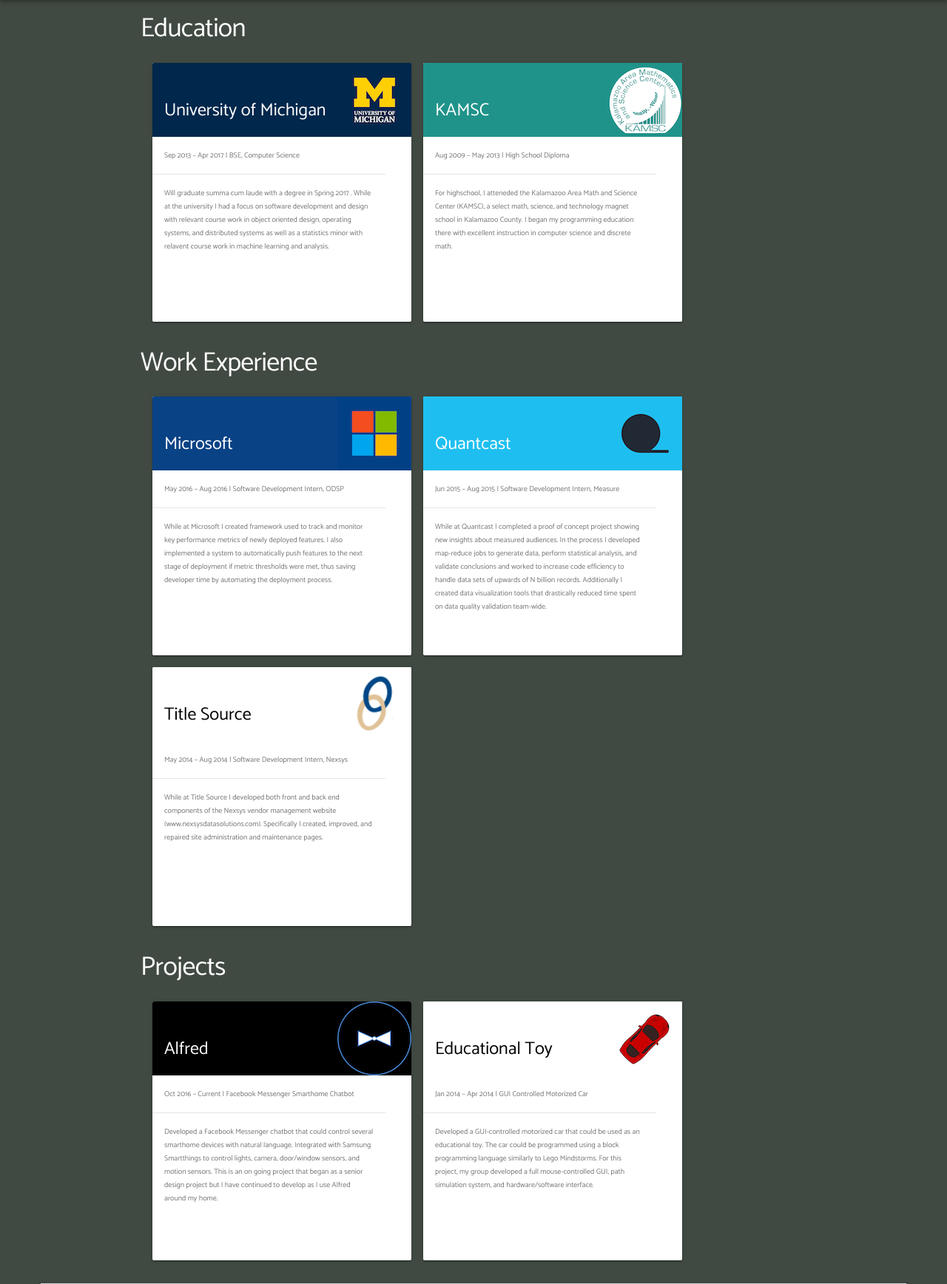
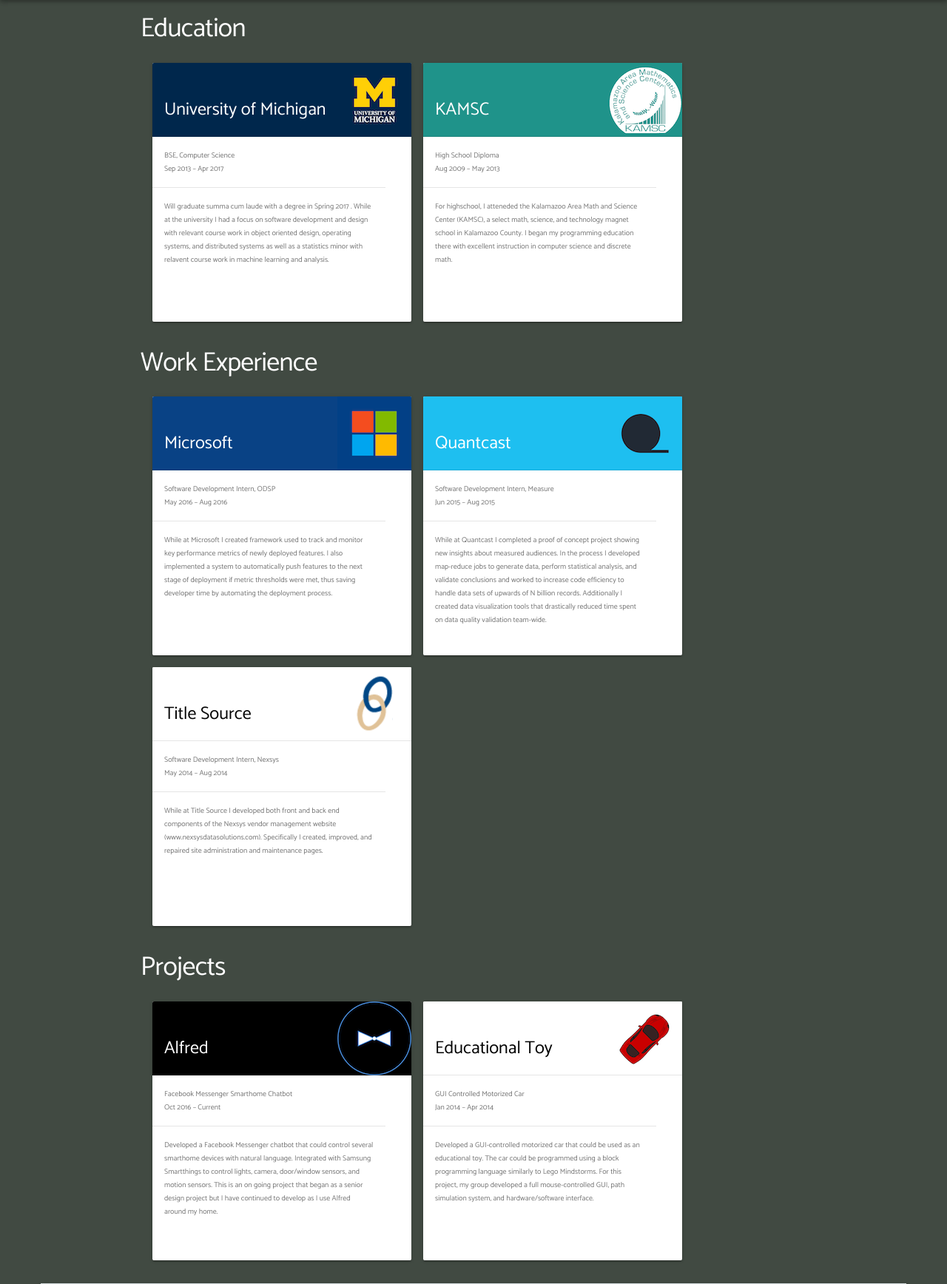
Before and after one commit to JonBrelje/website, a Flask app: page / in a window 1280 px wide. Shown: the part 755-2491 px from the top of the page at 74% size. Run offline with Flask 2, Linux system fonts and the light colour scheme; some libraries are stand-ins or nearby versions.

Commit message:
Beginning to play with positioning of subtitle text

```diff
--- a/templates/info_section.html
+++ b/templates/info_section.html
@@ -1,9 +1,14 @@
 <div class="info-card mdl-card mdl-cell mdl-shadow--2dp">
-	<div class="mdl-card__title" style={% block header_style %}{% endblock%}>
+	<div class="mdl-card__title mdl-card--border" style={% block header_style %}{% endblock%}>
 		<h2 class="mdl-card__title-text">{% block institution %}{% endblock %}</h2>
 	</div>
 	<div class="mdl-card__supporting-text mdl-card--border">
-		{% block date%}{% endblock %} | {% block body_title %}{% endblock %}
+		<div>
+			{% block body_title %}{% endblock %}
+		</div>
+		<div>
+			{% block date%}{% endblock %}
+		</div>
 	</div>
 	<div class="mdl-card__supporting-text">
 		{% block body %}{% endblock %}
```
